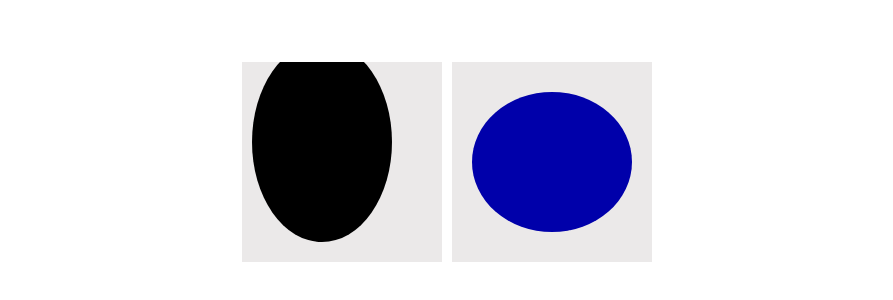
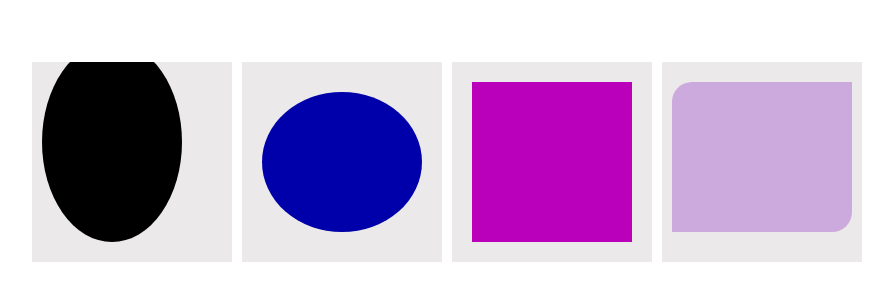
Before and after one commit to nurulislamrimon/clip-path, a plain HTML site: page index.html in a window 1280 px wide. Shown: the part 238-538 px from the top of the page, without its empty margins (193-1086 px from the left). Drawn offline with Linux system fonts and the light colour scheme.

Commit message:
SHAPES_DONE

```diff
--- a/index.html
+++ b/index.html
@@ -13,5 +13,11 @@
     <div>
       <div class="ellipse-center"></div>
     </div>
+    <div>
+      <div class="inset"></div>
+    </div>
+    <div>
+      <div class="inset-multi-radius"></div>
+    </div>
   </body>
 </html>
--- a/style.css
+++ b/style.css
@@ -37,3 +37,13 @@ body > div {
   background: #0000aa;
   clip-path: ellipse(80px 70px at center);
 }
+
+.inset {
+  background: #bb00bb;
+  clip-path: inset(20px);
+}
+
+.inset-multi-radius {
+  background: #ccaadd;
+  clip-path: inset(20px 10px 30px 10px round 20px 0);
+}
```
